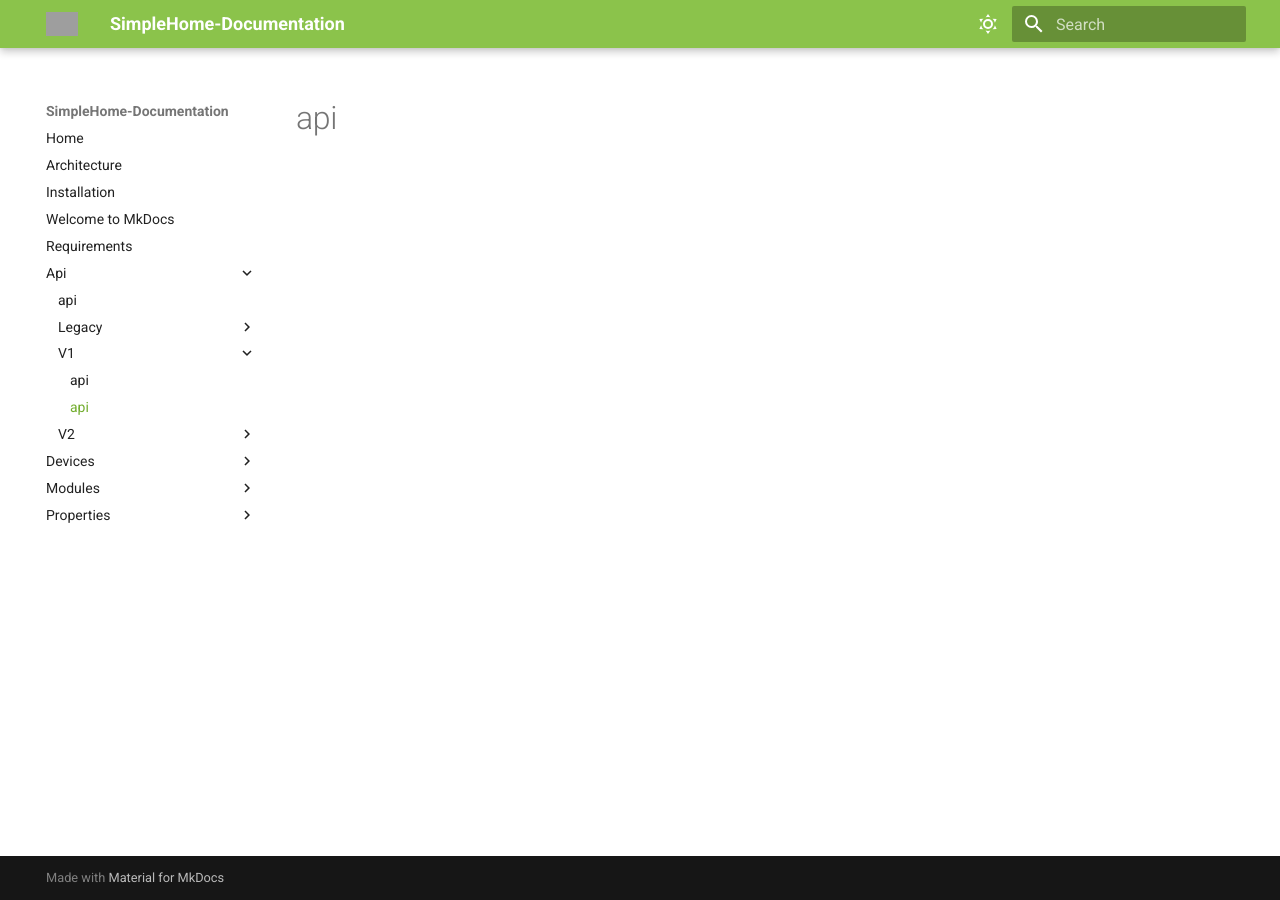
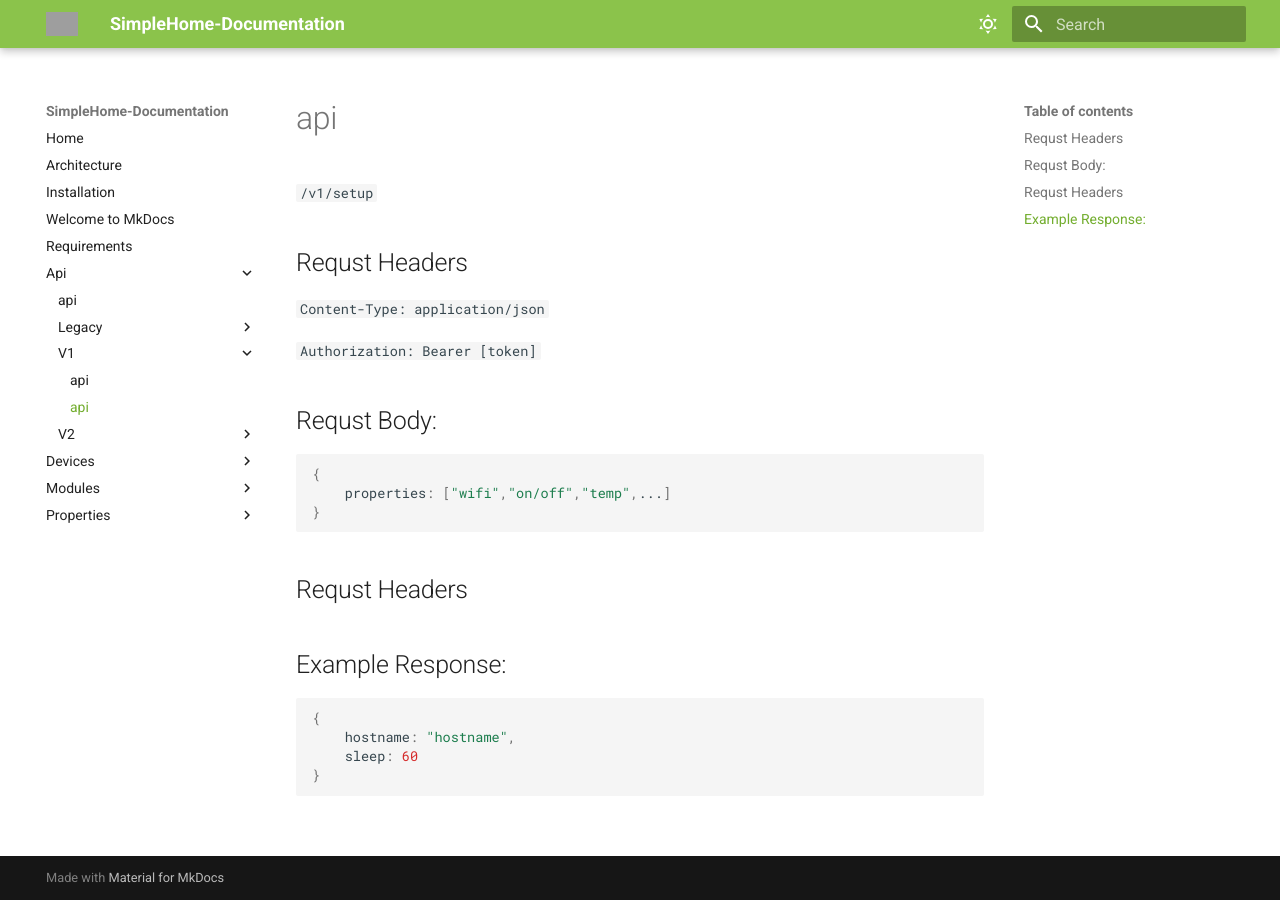
Before and after one commit to Simple-Home/documentation, an MkDocs documentation site: the page built from docs/api/v1/setup.md, in a window 1280 px wide. Built offline with MkDocs 1.6.1 and Material for MkDocs 9.7.7, drawn with Linux system fonts in a browser that asks for light colours; grey boxes are pictures that could not be loaded.

Commit message:
Old Simple Home Api Description

````diff
--- a/docs/api/v1/setup.md
+++ b/docs/api/v1/setup.md
@@ -1 +1,26 @@
 # api
+
+`/v1/setup`
+
+## Requst Headers
+`Content-Type: application/json`
+
+`Authorization: Bearer [token]`
+
+## Requst Body:
+```json
+{
+	properties: ["wifi","on/off","temp",...]
+}
+```
+
+## Requst Headers
+
+
+## Example Response:
+```json
+{
+	hostname: "hostname",
+	sleep: 60
+}
+```
````
